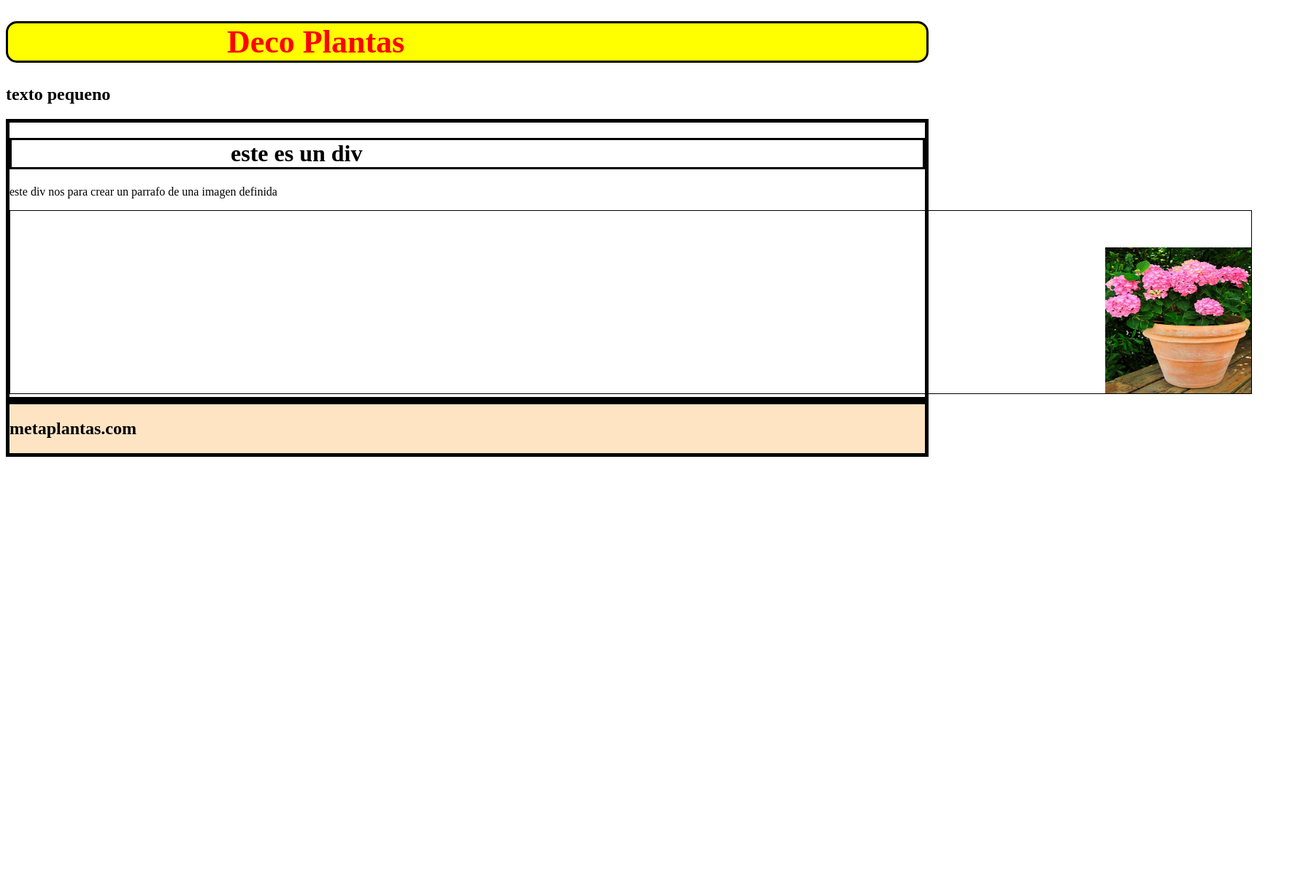
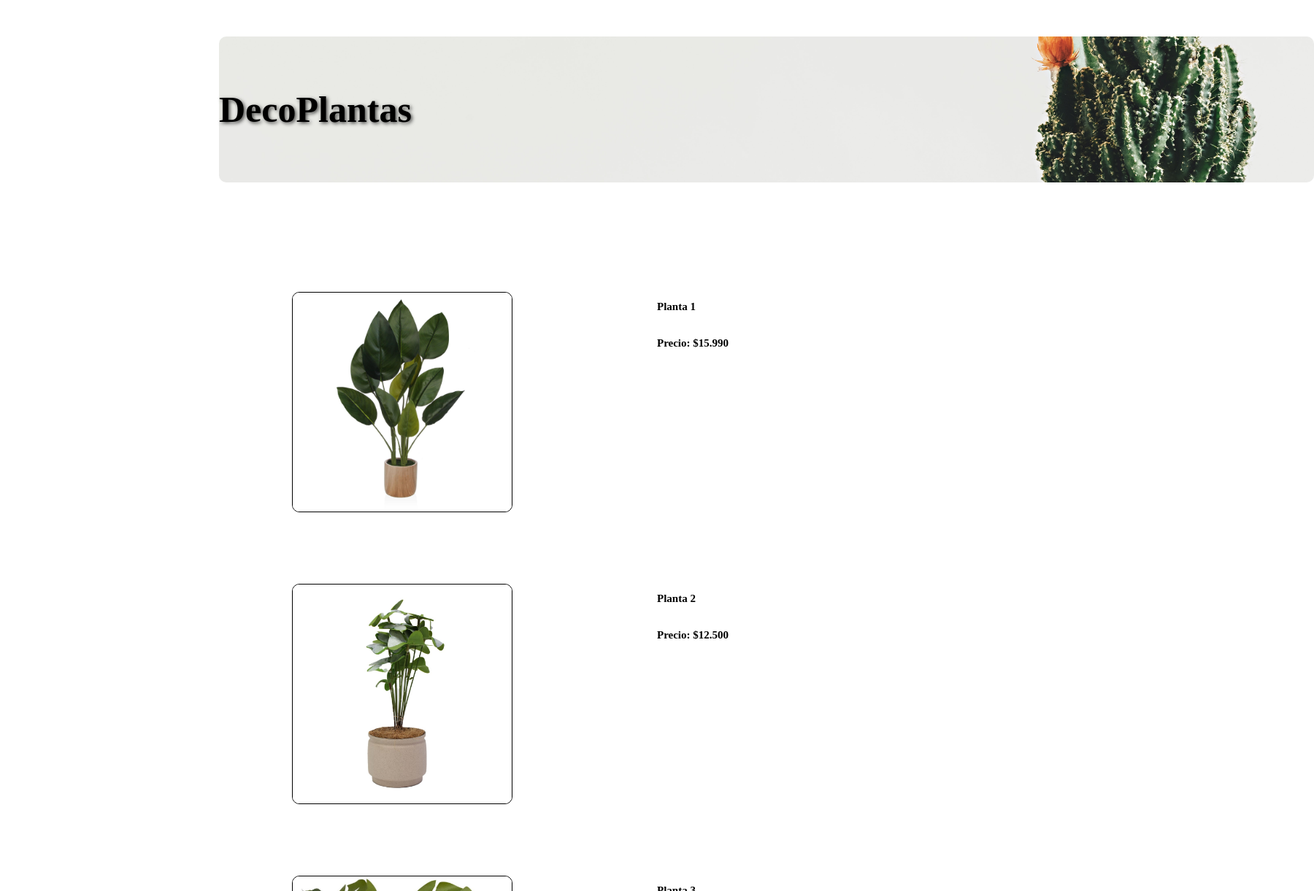
Before and after one commit to frkeiser/PrimeraPagina, a plain HTML site: page index.html in a window 1280 px wide. Shown: the top 1221 px of the page at 73% size, 1800 px wide, since content can reach past the window. Before the commit the page ends 800 px from the top, so only its background shows below. Drawn offline with Linux system fonts and the light colour scheme.

Commit message:
Cuarto Commit

```diff
--- a/css/style.css
+++ b/css/style.css
@@ -1,29 +1,134 @@
-.titulo{
-    color:red;
-    background-color: yellow;
-    font-size: 44px;
-    border: 3px solid black;
-    border-radius: 15px;
+.h2Producto1{
+    font-size: 15px;
+    position: absolute;
+    top: 100px;
+    left: 700px;
+
+}
+.h2Precio1{
+    font-size: 15px;
+    position: absolute;
+    top: 150px;
+    left: 700px;
+
+}
+
+.h2Producto2{
+    font-size: 15px;
+    position: absolute;
+    top: 500px;
+    left: 700px;
+
+
+
+}
+.h2Precio2{
+    font-size: 15px;
+    position: absolute;
+    top: 550px;
+    left: 700px;
+
+}
+.h2Producto3{
+    font-size: 15px;
+    position: absolute;
+    top: 900px;
+    left: 700px;
+
+
+
+}
+
+.h2Precio3{
+    font-size: 15px;
+    position: absolute;
+    top: 950px;
+    left: 700px;
+
 }
 
 div{
-    border: 5px solid black;
+
+    position: absolute;
+    width: 1500px;
+    height: 450px;
+    top: 300px;
+    left: 200px;
+
 
 
 }
 .img1{
     border: 1px solid black;
-    width: 200px;
-    height: 200px;
-    padding-top: 50px;
-    padding-left: 1500px;
-    margin-left: 0px;
+    width: 300px;
+    height: 300px;
+    position: absolute;
+    top: 100px;
+    left: 200px;
+    border-radius: 10px;
+
 
 }
-h1{
-    border: 3px solid black;
-    padding-left: 300px;
+
+.img2{
+    border: 1px solid black;
+    width: 300px;
+    height: 300px;
+    position: absolute;
+    top: 500px;
+    left: 200px;
+    border-radius: 10px;
+
+}
+
+.img3{
+    border: 1px solid black;
+    width: 300px;
+    height: 300px;
+    position: absolute;
+    top: 900px;
+    left: 200px;
+    border-radius: 10px;
+
+}
+.encabezado{
+    background-image: url('/images/fondo.jpg');
+    background-size: cover;
+    background-position: center;
+    background-repeat: no-repeat;
+
+    width: 1500px;
+    height: 200px;
+
+    position: absolute;
+    top: 50px;
+    left: 300px;
+
+    display: flex;
+    align-items: center;
+
+    text-align: center;
+    color: black;
+
+    border-radius: 10px;
+
+
+
+
+
+}
+
+.encabezado h1{
+    font-size: 50px;
+    text-shadow: 2px 2px 5px rgba(0, 0, 0, 0.7);
+
 }
 footer{
     background-color: bisque;
 }
+head{
+
+
+
+
+}
--- a/index.html
+++ b/index.html
@@ -5,24 +5,59 @@
     <meta name="viewport" content="width=device-width, initial-scale=1.0">
     <title>Desafio1</title>
     <link rel="stylesheet" href="/css/style.css">
-</head>
-<body>
-    <h1 class="titulo">Deco Plantas</h1>
-    <h2>texto pequeno</h2>
 
 
-    <div >
-        <h1>este es un div</h1>
-        <p>este div nos para crear un parrafo de una imagen definida</p>
-        <img class="img1" src="images/plantas-con-flores-geranio_aea2b176_1280x1820.jpg" alt="">
+</head>
+
+
+<body>
+    <header class="encabezado">
+        <h1>
+            DecoPlantas
+
+        </h1>
+
+    </header>
+    <div>
+
+
+        <img class="img1" src="/images/planta1.jpg" alt="">
+        <h2 class="h2Producto1">
+            Planta 1
+        </h2>
+        <h2 class="h2Precio1">
+            Precio: $15.990
+        </h2>
 
     </div>
 
+    <div>
+        <img class="img2" src="/images/planta2.jpg" alt="">
+        <h2 class="h2Producto2">
+            Planta 2
+        </h2>
+        <h2 class="h2Precio2">
+            Precio: $12.500
+        </h2>
+    </div>
+    <div>
+        <img class="img3" src="/images/planta3.jpg" alt="">
+        <h2 class="h2Producto3">
+            Planta 3
+        </h2>
+        <h2 class="h2Precio3">
+            Precio:  $11.950
+        </h2>
+
+    </div>
+
+
+
+
+
     <footer>
         <div>
-            <h2>
-                metaplantas.com
-            </h2>
+
         </div>
     </footer>
 
```
Also changed, not shown: images/fondo.jpg (added).
